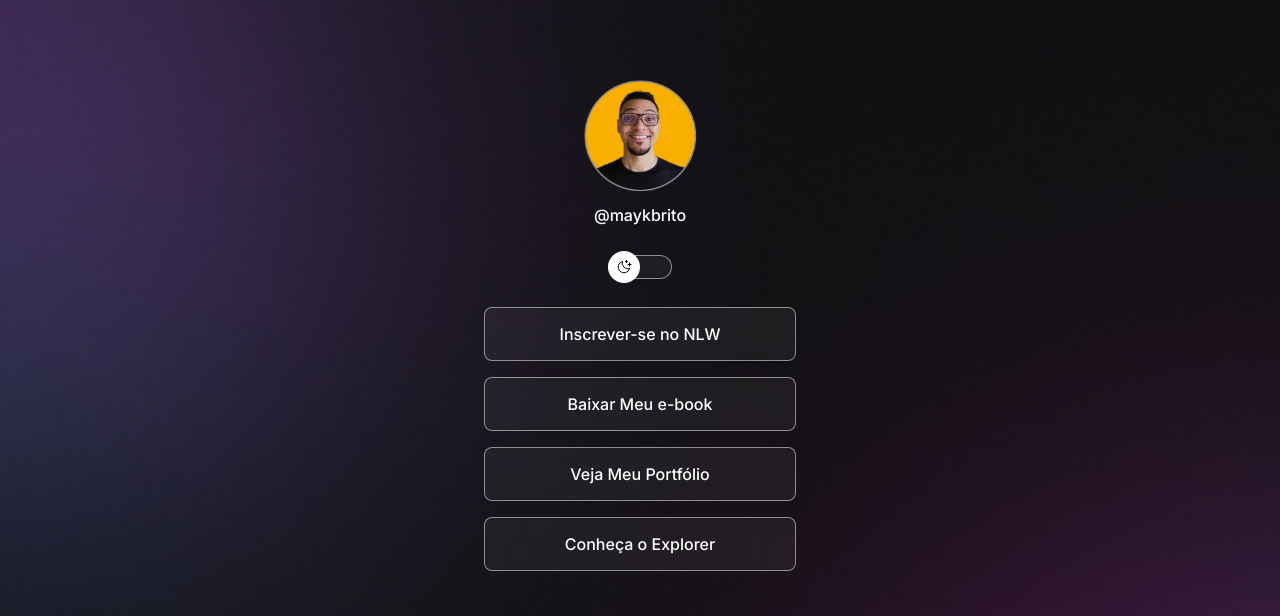
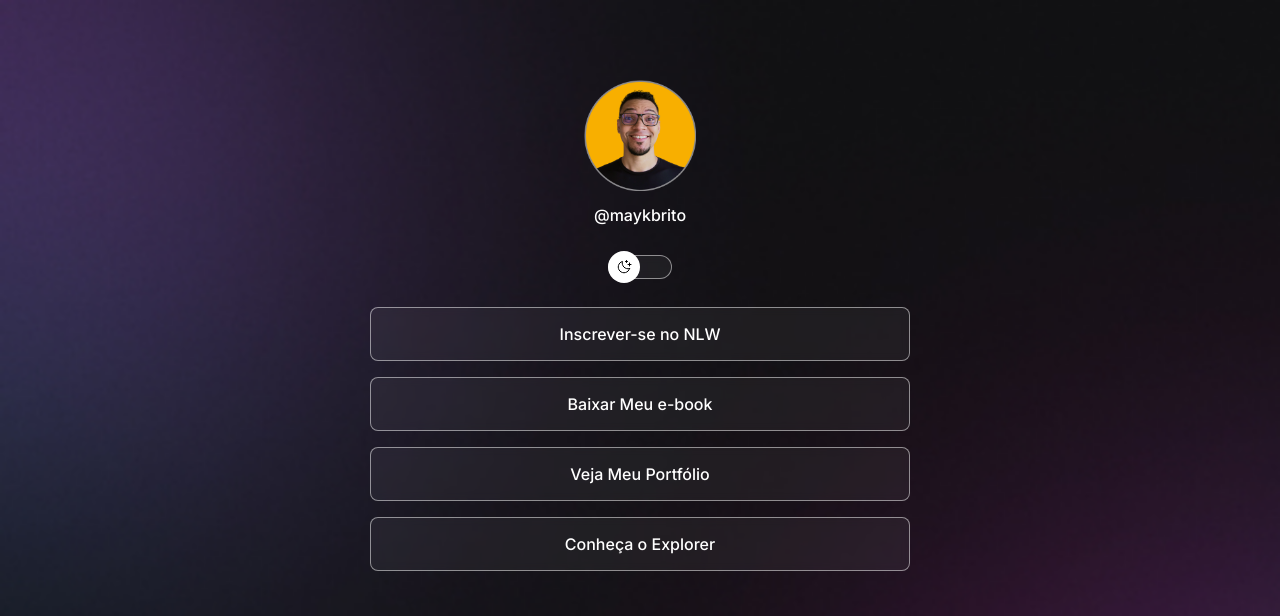
Before and after one commit to alvestech79/Project1.0, a plain HTML site: page index.html in a window 1280 px wide. Shown: the top 616 px of the page. Drawn offline with nearby package versions, Linux system fonts and the light colour scheme.

Commit message:
adjust container width

```diff
--- a/Style.css
+++ b/Style.css
@@ -11,7 +11,12 @@
   --bg-url: url(./assets/bg-mobile.jpg); /* Imagem de fundo */
   --stroke-color: rgba(255, 255, 255, 0.5); /* Cor da borda de elementos */
   --surface-color: rgba(255, 255, 255, 0.05); /* Cor de fundo dos elementos */
-  --surface-color-hover: rgba(0, 0, 0, 0.02); /* Cor de fundo ao passar o mouse */
+  --surface-color-hover: rgba(
+    0,
+    0,
+    0,
+    0.02
+  ); /* Cor de fundo ao passar o mouse */
   --highlight-color: rgba(255, 255, 255, 0.2); /* Cor de fundo ao destacar */
   --switch-bg-url: url(./assets/moon-stars.svg); /* Ícone de tema no botão de alternância */
 }
@@ -40,7 +45,8 @@ body * {
 
 /* Estilo do contêiner principal */
 #container {
-  width: 360px;
+  width: 100%;
+  max-width: 588px;
   margin: 56px auto 0px;
   padding: 0 24px;
 }
```
